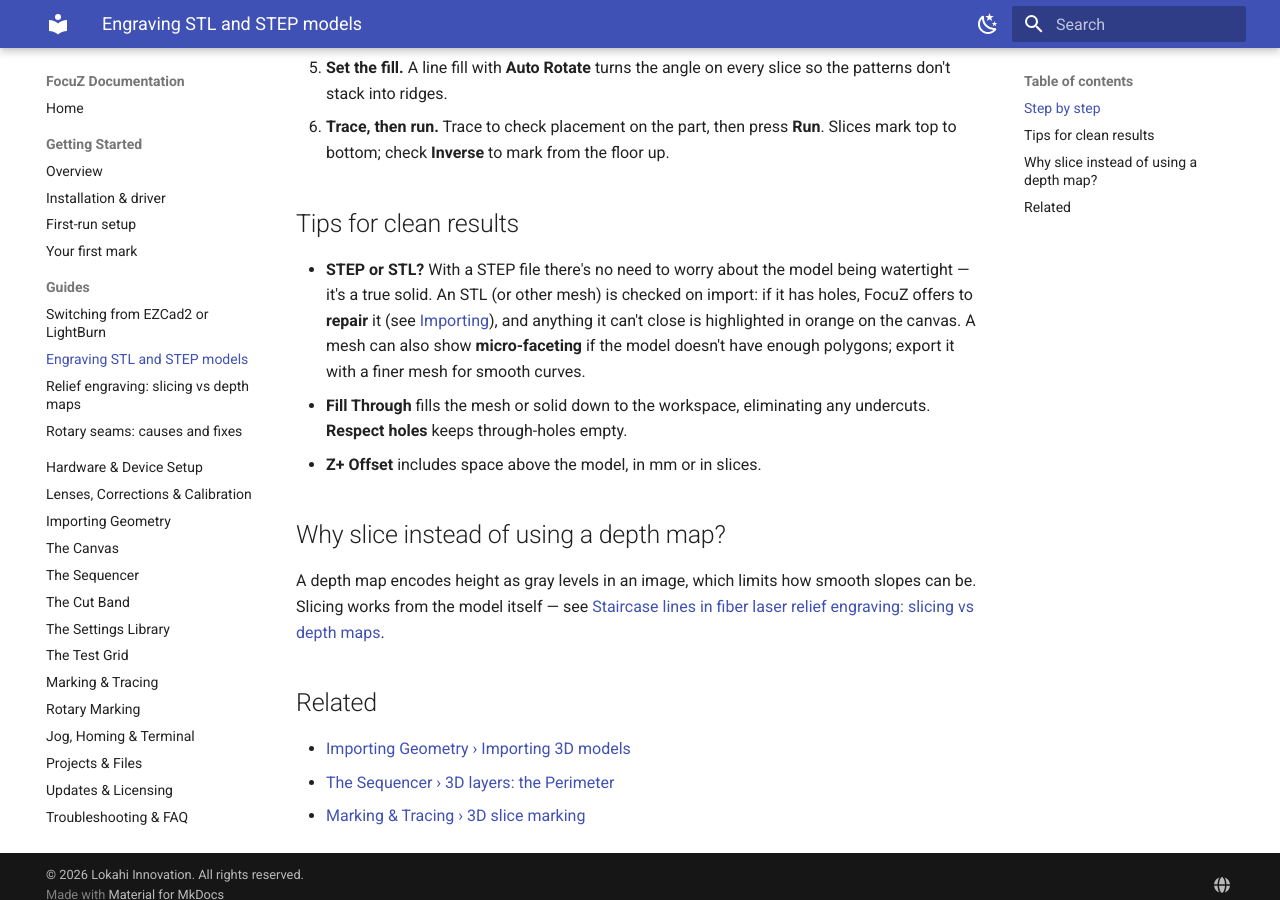
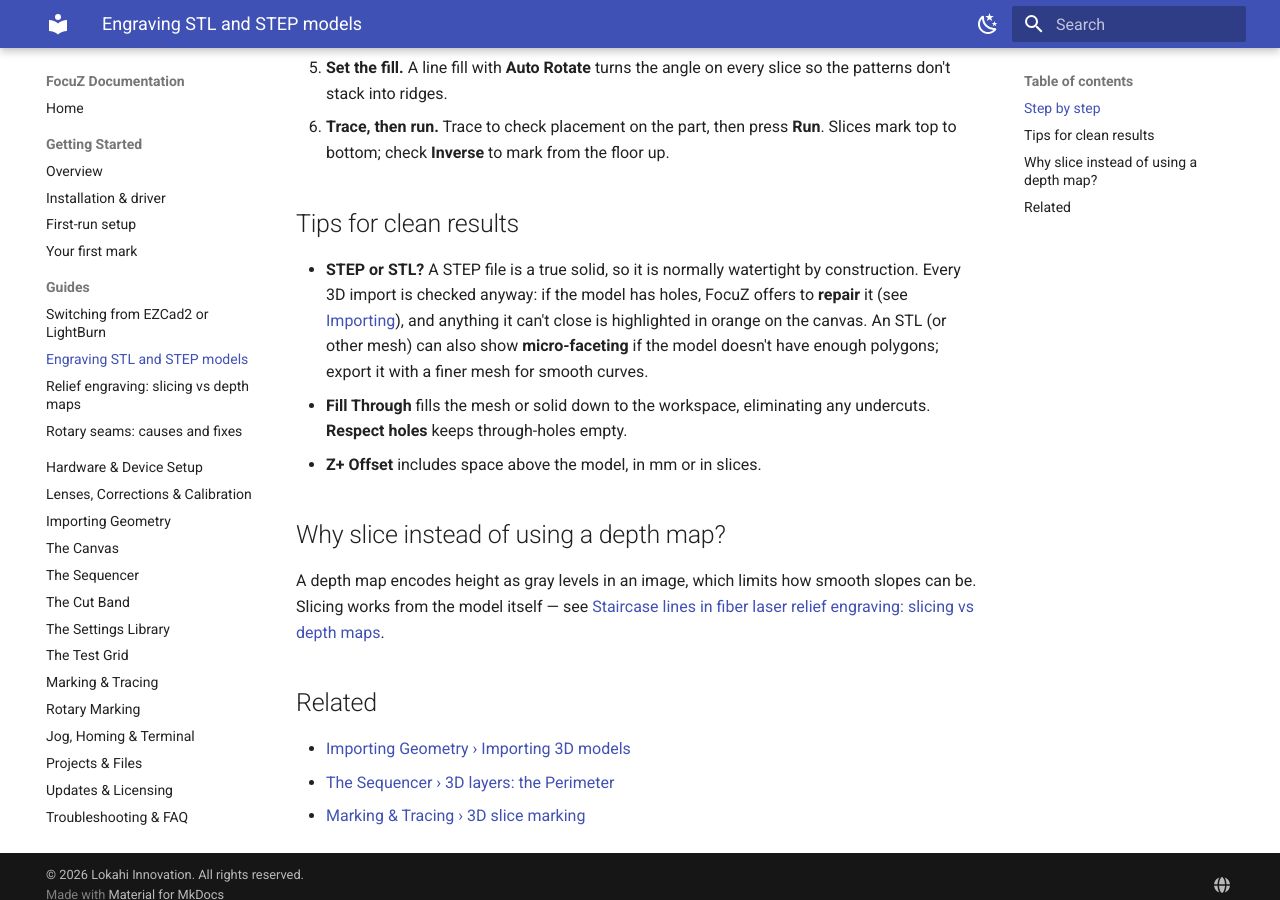
Before and after one commit to Lokahi-Shop/focuz-docs, an MkDocs documentation site: the page built from docs/guides/engraving-stl-step-models.md, in a window 1280 px wide and 900 px high, scrolled down 724 px. Built offline with MkDocs 1.6.1 and Material for MkDocs 9.7.7, drawn with Linux system fonts in a browser that asks for light colours.

Commit message:
Importing: STEP gets the same open-mesh check and repair offer
Co-Authored-By: Claude Fable 5.1 <noreply@anthropic.com>

```diff
--- a/docs/guides/engraving-stl-step-models.md
+++ b/docs/guides/engraving-stl-step-models.md
@@ -29,11 +29,11 @@ one after another, so the laser removes material in the shape of the model — n
 
 ## Tips for clean results
 
-- **STEP or STL?** With a STEP file there's no need to worry about the model being watertight — it's a
-  true solid. An STL (or other mesh) is checked on import: if it has holes, FocuZ offers to **repair** it
-  (see [Importing](../importing.md)), and anything it can't close is highlighted in orange on the canvas.
-  A mesh can also show **micro-faceting** if the model doesn't have enough polygons; export it with a
-  finer mesh for smooth curves.
+- **STEP or STL?** A STEP file is a true solid, so it is normally watertight by construction. Every 3D
+  import is checked anyway: if the model has holes, FocuZ offers to **repair** it (see
+  [Importing](../importing.md)), and anything it can't close is highlighted in orange on the canvas. An
+  STL (or other mesh) can also show **micro-faceting** if the model doesn't have enough polygons; export
+  it with a finer mesh for smooth curves.
 - **Fill Through** fills the mesh or solid down to the workspace, eliminating any undercuts.
   **Respect holes** keeps through-holes empty.
 - **Z+ Offset** includes space above the model, in mm or in slices.
```
Also changed, not shown: docs/importing.md (+2 -2 lines).
